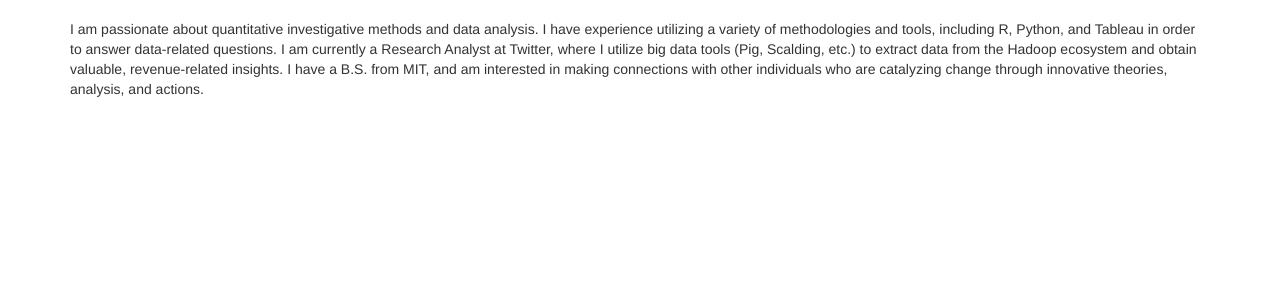
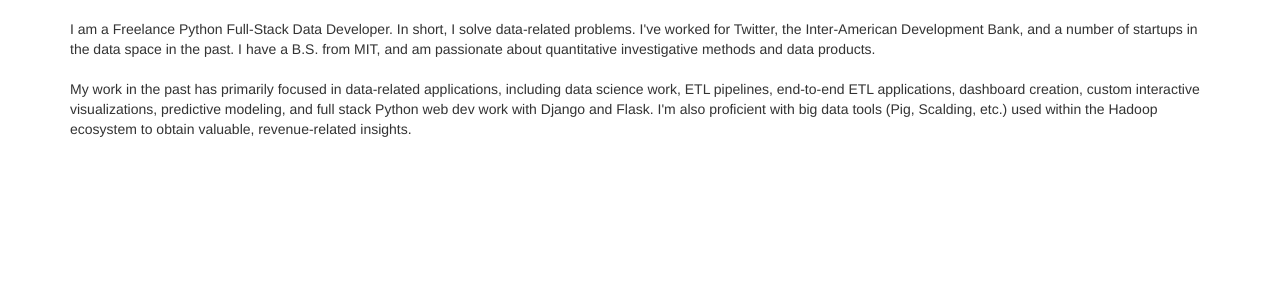
Before and after one commit to rowanv/rowanv_web, a Django app: page /portfolio/about/ in a window 1280 px wide. Shown: the part 51-351 px from the top of the page. Run offline with Django 3.2, Linux system fonts and the light colour scheme; some libraries are stand-ins or nearby versions.

Commit message:
Changed about me

```diff
--- a/portfolio/templates/about.html
+++ b/portfolio/templates/about.html
@@ -2,8 +2,12 @@
 
 {% block content %}
 
-I am passionate about quantitative investigative methods and data analysis. I have experience utilizing a variety of methodologies and tools, including R, Python, and Tableau in order to answer data-related questions. I am currently a Research Analyst at Twitter, where I utilize big data tools (Pig, Scalding, etc.) to extract data from the Hadoop ecosystem and obtain valuable, revenue-related insights.
+I am a Freelance Python Full-Stack Data Developer. In short, I solve data-related problems. I've worked for Twitter, the Inter-American Development Bank, and a number of startups in the data space in the past. I have a B.S. from MIT, and am passionate about quantitative investigative methods and data products.
 
-I have a B.S. from MIT, and am interested in making connections with other individuals who are catalyzing change through innovative theories, analysis, and actions.
+<br>
+<br>
+
+My work in the past has primarily focused in data-related applications, including data science work, ETL pipelines, end-to-end ETL applications, dashboard creation, custom interactive visualizations, predictive modeling, and full stack Python web dev work with Django and Flask. I'm also proficient with big data tools (Pig, Scalding, etc.) used within the Hadoop ecosystem to obtain valuable, revenue-related insights.
+
 
 {% endblock %}
```
Also changed, not shown: 1 other file.
